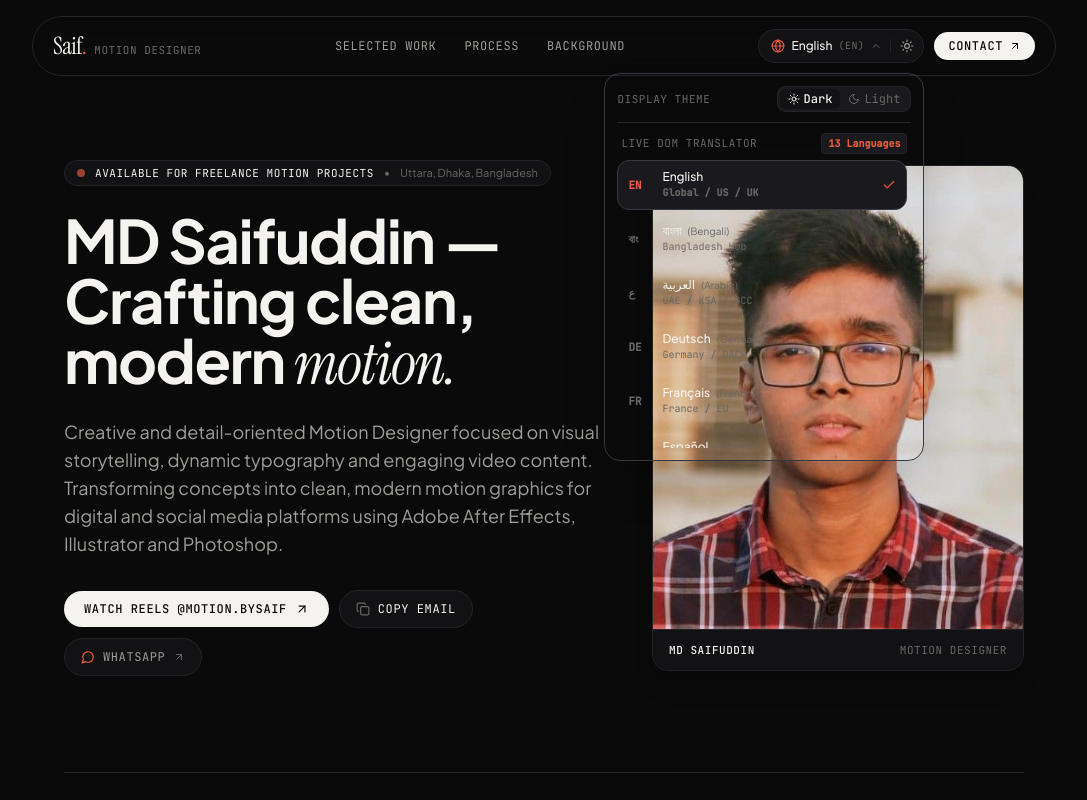
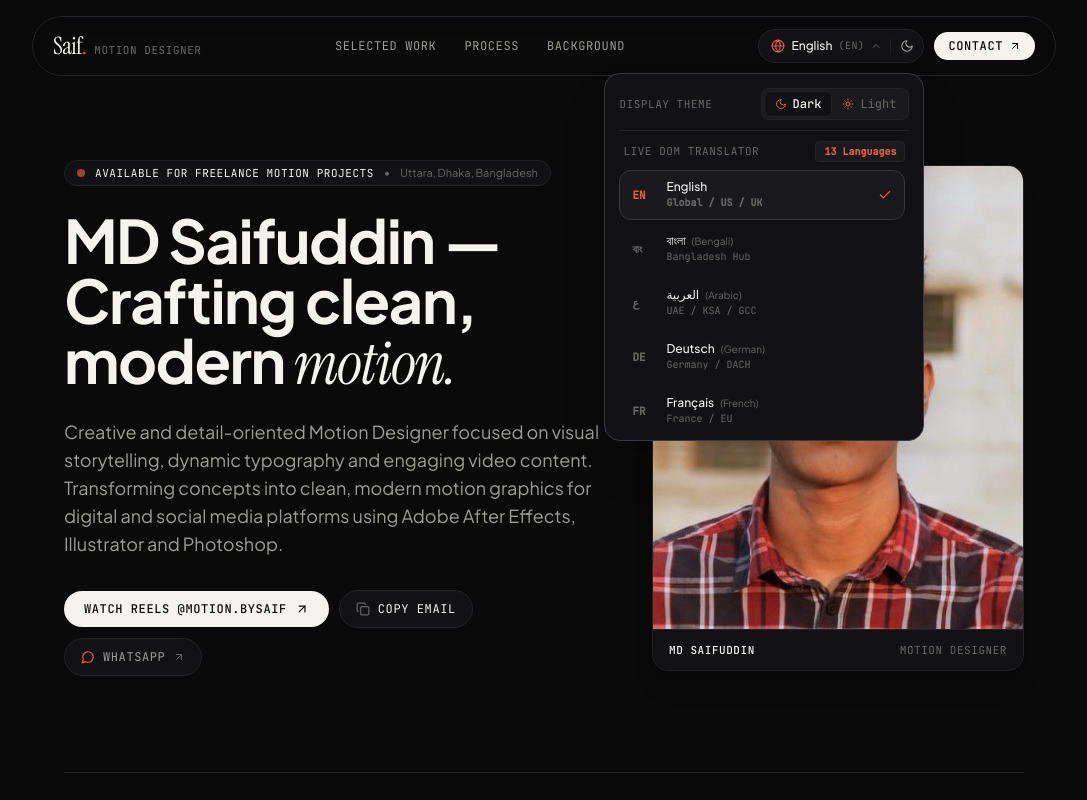
Before and after one commit to PusonDev/Saif-portfolio, a Next.js app: page / in a window 1280 px wide. Both pictures are taken after a click on the button "Select translation language". Shown: the top 800 px of the page, without its empty margins (96-1183 px from the left). Built offline with nearby package versions, Linux system fonts and the light colour scheme.

Commit message:
fix(ui): eliminate popover transparency and correct inverted theme icons

```diff
--- a/src/app/globals.css
+++ b/src/app/globals.css
@@ -84,6 +84,24 @@ body {
   background: var(--accent);
 }
 
+/* Popover inner scrollbar */
+.custom-scroll::-webkit-scrollbar {
+  width: 4px;
+}
+
+.custom-scroll::-webkit-scrollbar-track {
+  background: transparent;
+}
+
+.custom-scroll::-webkit-scrollbar-thumb {
+  background: var(--border-strong);
+  border-radius: 9999px;
+}
+
+.custom-scroll::-webkit-scrollbar-thumb:hover {
+  background: var(--accent);
+}
+
 /* Editorial hairline card */
 .editorial-card {
   position: relative;
--- a/src/components/ZenVQLanguageDock.tsx
+++ b/src/components/ZenVQLanguageDock.tsx
@@ -231,11 +231,11 @@ export function ZenVQLanguageDock({
       {/*
         ========================================================================
         UNIFIED DUAL-FEATURE CAPSULE BUTTON (Language Selector + Theme Toggle)
-        Brings both features together into one cohesive, perfectly themed control.
         ========================================================================
       */}
       <div
-        className="inline-flex items-center rounded-full border border-border-subtle bg-surface-1 p-0.5 shadow-sm hover:border-border-strong transition-colors"
+        style={{ backgroundColor: "var(--bg-surface-1)" }}
+        className="inline-flex items-center rounded-full border border-border-subtle p-0.5 shadow-sm hover:border-border-strong transition-colors"
       >
         {/* Left Sub-Control: Language Trigger */}
         <button
@@ -255,12 +255,12 @@ export function ZenVQLanguageDock({
             <Globe className="w-3.5 h-3.5 text-accent shrink-0" />
           )}
 
-          {/* Primary Language Name — Strictly Semantic Color (Ink Primary) */}
+          {/* Primary Language Name — Native script for instant recognition */}
           <span className="font-sans font-medium text-xs text-ink-primary">
-            {activeMeta.name}
+            {activeMeta.native}
           </span>
 
-          {/* Badge Label — Subtle Semantic Color (Ink Muted) */}
+          {/* Badge Label */}
           <span className="text-[10px] font-mono uppercase tracking-wider text-ink-muted hidden sm:inline">
             ({activeMeta.badge})
           </span>
@@ -283,72 +283,88 @@ export function ZenVQLanguageDock({
           className="w-6 h-6 sm:w-7 sm:h-7 rounded-full flex items-center justify-center text-ink-secondary hover:text-ink-primary hover:bg-surface-2 transition-colors cursor-pointer"
         >
           {mounted && theme === "dark" ? (
+            <Moon className="w-3.5 h-3.5" />
+          ) : (
             <Sun className="w-3.5 h-3.5" />
-          ) : (
-            <Moon className="w-3.5 h-3.5" />
           )}
         </button>
       </div>
 
       {/*
         ========================================================================
-        POPOVER PALETTE: Both Theme Mode Control + 13 Market Languages
+        POPOVER PALETTE: 100% Solid Opaque Background (Zero Transparency Bug!)
         ========================================================================
       */}
       {isOpen && (
         <div
           data-zenvq-stable="true"
           dir="ltr"
-          style={{ direction: "ltr", unicodeBidi: "isolate" }}
+          style={{
+            direction: "ltr",
+            unicodeBidi: "isolate",
+            backgroundColor: "var(--bg-surface-1)",
+          }}
           className={`notranslate absolute ${
             dropDirection === "up"
               ? "bottom-full mb-2.5 right-0 w-72 sm:w-80 max-w-[calc(100vw-1.5rem)]"
               : "top-full mt-2.5 right-0 w-72 sm:w-80 max-w-[calc(100vw-1.5rem)]"
-          } rounded-2xl border border-border-strong bg-surface-1/95 p-3 z-50 animate-in fade-in zoom-in-95 duration-150 backdrop-blur-2xl shadow-2xl text-ink-primary`}
+          } rounded-2xl border border-border-strong p-3.5 z-50 animate-in fade-in zoom-in-95 duration-150 shadow-2xl text-ink-primary`}
         >
           {/* Section 1: Quick Theme Mode Switcher Strip */}
           <div className="pb-2.5 mb-2.5 border-b border-border-subtle flex items-center justify-between">
             <span className="text-[11px] font-mono uppercase tracking-wider text-ink-muted">
               Display Theme
             </span>
-            <div className="inline-flex rounded-lg border border-border-subtle bg-surface-2 p-0.5 text-xs font-mono">
+            <div
+              style={{ backgroundColor: "var(--bg-surface-2)" }}
+              className="inline-flex rounded-lg border border-border-subtle p-0.5 text-xs font-mono"
+            >
               <button
                 type="button"
                 onClick={() => setThemeExplicit("dark")}
-                className={`px-2 py-0.5 rounded-md flex items-center gap-1 transition-colors ${
+                className={`px-2.5 py-1 rounded-md flex items-center gap-1.5 transition-colors cursor-pointer ${
                   theme === "dark"
-                    ? "bg-surface-1 text-ink-primary shadow-xs font-medium"
+                    ? "text-ink-primary font-medium shadow-xs border border-border-subtle"
                     : "text-ink-muted hover:text-ink-primary"
                 }`}
+                style={{
+                  backgroundColor: theme === "dark" ? "var(--bg-surface-1)" : "transparent",
+                }}
               >
-                <Sun className="w-3 h-3" />
+                <Moon className="w-3 h-3 text-accent" />
                 <span>Dark</span>
               </button>
               <button
                 type="button"
                 onClick={() => setThemeExplicit("light")}
-                className={`px-2 py-0.5 rounded-md flex items-center gap-1 transition-colors ${
+                className={`px-2.5 py-1 rounded-md flex items-center gap-1.5 transition-colors cursor-pointer ${
                   theme === "light"
-                    ? "bg-surface-1 text-ink-primary shadow-xs font-medium"
+                    ? "text-ink-primary font-medium shadow-xs border border-border-subtle"
                     : "text-ink-muted hover:text-ink-primary"
                 }`}
+                style={{
+                  backgroundColor: theme === "light" ? "var(--bg-surface-1)" : "transparent",
+                }}
               >
-                <Moon className="w-3 h-3" />
+                <Sun className="w-3 h-3 text-accent" />
                 <span>Light</span>
               </button>
             </div>
           </div>
 
           {/* Section 2: Header of Language List */}
-          <div className="px-1 pb-1.5 flex items-center justify-between text-[11px] font-mono text-ink-muted">
+          <div className="px-1 pb-2 flex items-center justify-between text-[11px] font-mono text-ink-muted">
             <span className="uppercase tracking-wider">Live DOM Translator</span>
-            <span className="text-accent text-[10px] font-semibold bg-surface-2 px-1.5 py-0.5 rounded border border-border-subtle">
+            <span
+              style={{ backgroundColor: "var(--bg-surface-2)" }}
+              className="text-accent text-[10px] font-semibold px-2 py-0.5 rounded border border-border-subtle"
+            >
               13 Languages
             </span>
           </div>
 
-          {/* Grid of Languages */}
-          <div className="max-h-72 overflow-y-auto space-y-1 pr-1">
+          {/* Grid of Languages with Elegant Custom Thin Scrollbar */}
+          <div className="max-h-64 overflow-y-auto space-y-1 pr-1 custom-scroll">
             {ZENVQ_LANGUAGES.map((lang) => {
               const isSelected = lang.code === currentCode;
               return (
@@ -356,9 +372,12 @@ export function ZenVQLanguageDock({
                   key={lang.code}
                   type="button"
                   onClick={() => selectLanguage(lang.code)}
-                  className={`w-full flex items-center justify-between px-2.5 py-2 rounded-xl text-left text-xs transition-all cursor-pointer ${
+                  style={{
+                    backgroundColor: isSelected ? "var(--bg-surface-2)" : "transparent",
+                  }}
+                  className={`w-full flex items-center justify-between px-3 py-2 rounded-xl text-left text-xs transition-all cursor-pointer ${
                     isSelected
-                      ? "bg-surface-2 text-ink-primary font-semibold border border-border-strong shadow-xs"
+                      ? "text-ink-primary font-semibold border border-border-strong shadow-xs"
                       : "text-ink-secondary hover:text-ink-primary hover:bg-surface-2 border border-transparent"
                   }`}
                 >
```
